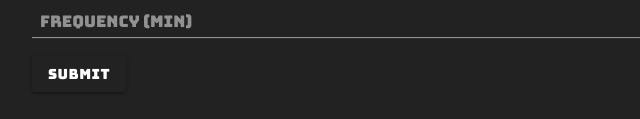
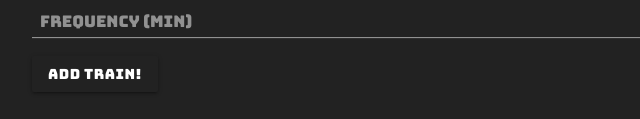
Before and after one commit to mausuf/TrainScheduler, a plain HTML site: page index.html in a window 1280 px wide. Shown: the part 513-632 px from the top of the page, 212-852 px from the left. Drawn offline with nearby package versions, Linux system fonts and the light colour scheme; no server answers.

```diff
--- a/index.html
+++ b/index.html
@@ -76,7 +76,7 @@
                 <div class="uk-margin-small form-group">
                     <input class="uk-input uk-form-small form-control" type="text" placeholder="Frequency (min)" id="frequencyInput">
                 </div>
-                <button id="addTrainBtn" class="btn uk-button uk-button-default" type="submit">Submit</button>
+                <button id="addTrainBtn" class="btn uk-button uk-button-default" type="submit">Add Train!</button>
             </form>
         </div>
 
```
Also changed, not shown: 1 other file.
